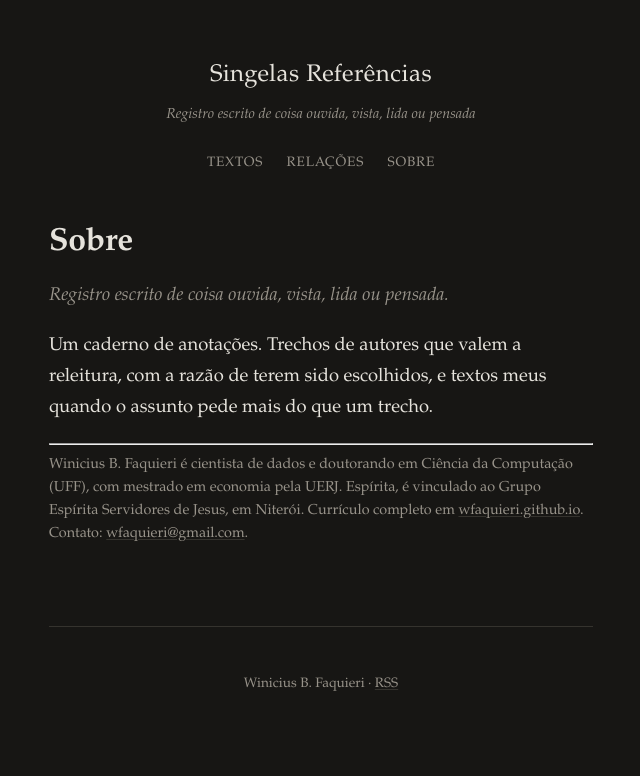
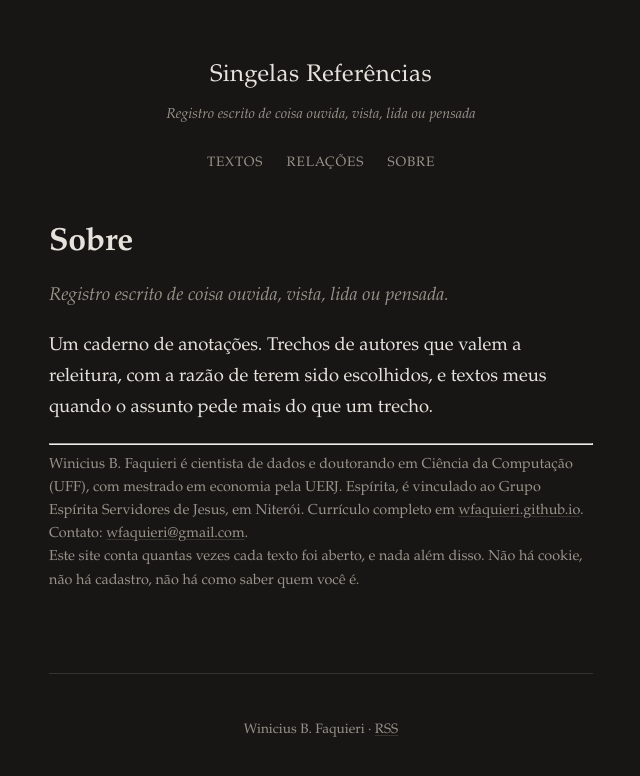
Before and after one commit to wfaquieri/singelas-referencias, a Jekyll site: the page built from sobre.md, in a window 1280 px wide. Shown: the top 776 px of the page, without its empty margins (319-959 px from the left). Built offline with Jekyll 4.4.1, drawn with Linux system fonts in a browser that asks for light colours; some of the changed lines change nothing that is shown.

Commit message:
Instala o contador de visitas do GoatCounter
O GitHub Pages nao informa nada sobre quem le: nao ha log de servidor, e o
painel do repositorio conta visita ao codigo, nao ao site. O GoatCounter passa
a contar quantas vezes cada texto foi aberto.

A escolha e por um contador que nao grava cookie nem identificador, o que
dispensa banner de consentimento e mantem o site em tres kilobytes de script
em vez dos cinquenta do Google Analytics. A nota no Sobre declara ao leitor o
que e contado.

O include tem duas travas. Com o campo goatcounter vazio no _config.yml, nada
e carregado e o site funciona igual. E fora de producao o script nao entra, de
modo que jekyll serve local nao transforma cada revisao de texto em leitor no
grafico.

Dois pontos cegos ficam registrados no README: quem le pelo RSS nunca aparece,
porque leitor de feed nao executa JavaScript, e a variacao das primeiras
semanas diz mais sobre o acaso de um link compartilhado do que sobre o que
esta sendo lido.

```diff
--- a/_config.yml
+++ b/_config.yml
@@ -10,6 +10,11 @@
 baseurl: ""
 
 permalink: /:year/:month/:title/
+
+# Contador de visitas. Só o nome do site na conta do GoatCounter, sem o resto do
+# endereço: se a conta é "singelas.goatcounter.com", aqui vai só "singelas".
+# Vazio significa nenhum contador na página.
+goatcounter: "singelas"
 
 markdown: kramdown
 kramdown:
--- /dev/null
+++ b/_includes/analytics.html
@@ -0,0 +1,12 @@
+{%- comment -%}
+Contador de visitas (GoatCounter). Sai do ar sozinho em duas situações, e as duas
+são de propósito:
+
+- `site.goatcounter` vazio no _config.yml: nada é carregado. O site funciona igual.
+- fora de produção: `jekyll serve` local não conta como visita, senão toda revisão
+  de texto sua vira leitor no gráfico. O GitHub Pages compila em produção.
+{%- endcomment -%}
+{%- if site.goatcounter and site.goatcounter != "" and jekyll.environment == "production" -%}
+<script data-goatcounter="https://{{ site.goatcounter }}.goatcounter.com/count"
+        async src="https://gc.zgo.at/count.js"></script>
+{%- endif -%}
--- a/_layouts/default.html
+++ b/_layouts/default.html
@@ -35,5 +35,6 @@
   <p>{{ site.author }} · <a href="{{ '/feed.xml' | relative_url }}">RSS</a></p>
 </footer>
 
+{% include analytics.html %}
 </body>
 </html>
--- a/sobre.md
+++ b/sobre.md
@@ -22,4 +22,9 @@
 Contato: <a href="mailto:wfaquieri@gmail.com">wfaquieri@gmail.com</a>.
 </p>
 
+<p class="nota-autor">
+Este site conta quantas vezes cada texto foi aberto, e nada além disso. Não há
+cookie, não há cadastro, não há como saber quem você é.
+</p>
+
 </div>
```
Also changed, not shown: README.md.
